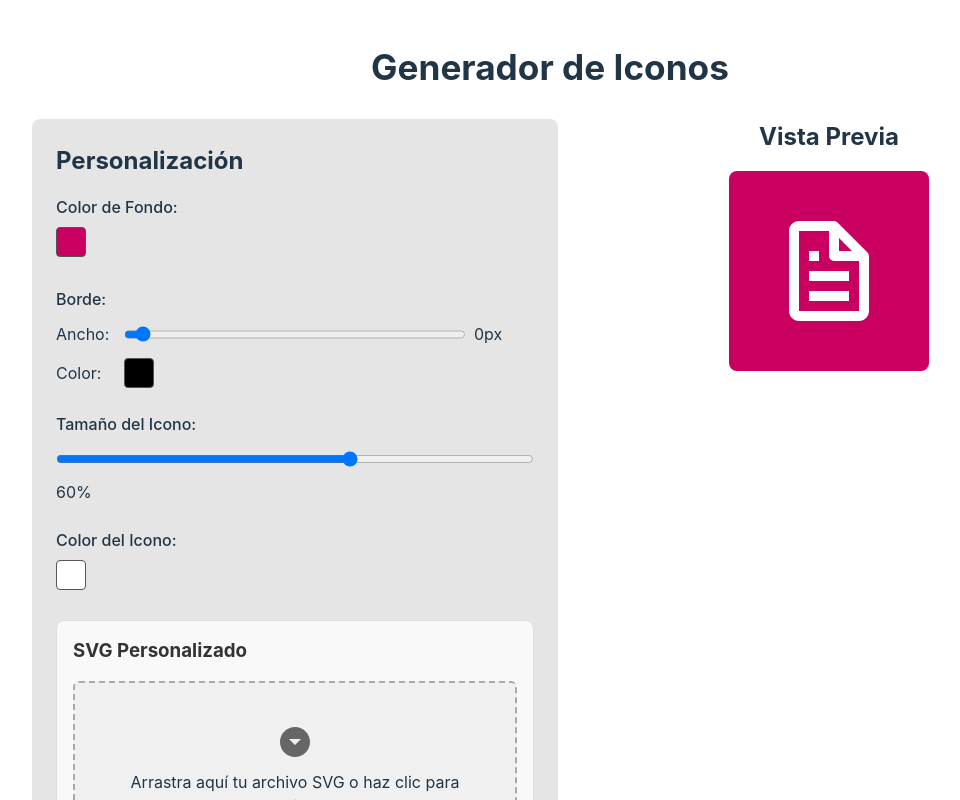
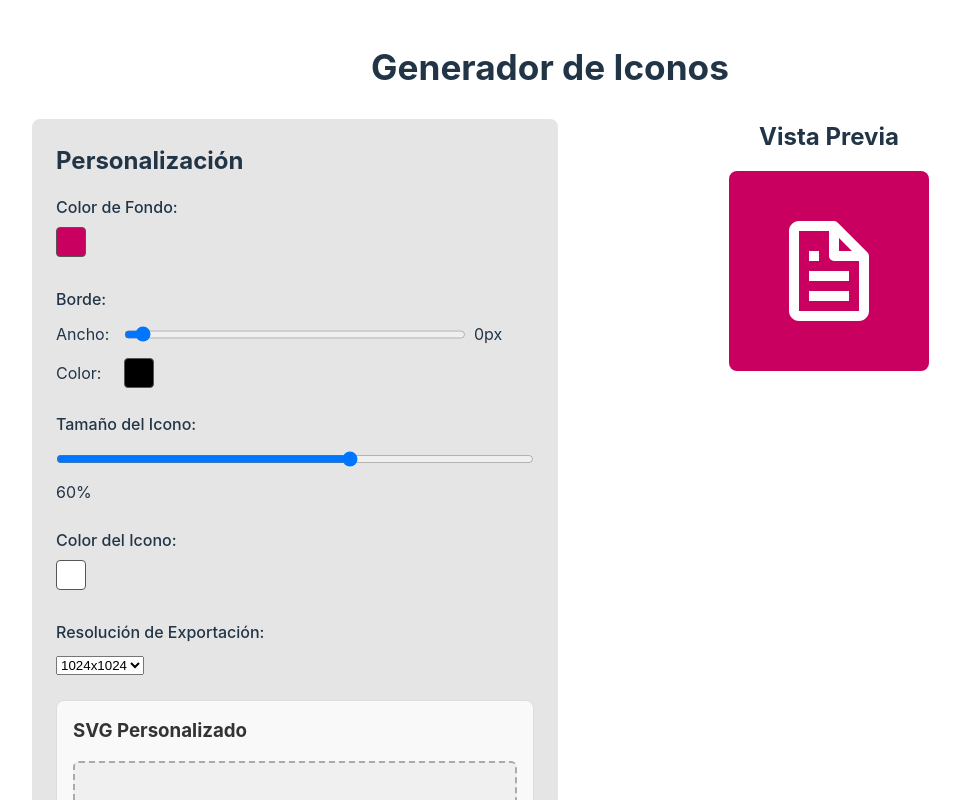
Before and after one commit to sinnick/wara-icon-generator, a React (Vite) app: page / in a window 1280 px wide. Shown: the top 800 px of the page, without its empty margins (90-1050 px from the left). Built offline with nearby package versions, Linux system fonts and the light colour scheme; the HTML template or start-up script is replaced by a standard one.

Commit message:
se puede seleccionar tamaño del icono

```diff
--- a/src/App.jsx
+++ b/src/App.jsx
@@ -16,6 +16,7 @@ function App() {
 	const [iconColor, setIconColor] = useState('#FFFFFF') // Color blanco por defecto para el icono
 	const [iconSize, setIconSize] = useState(60)
 	const [customSvg, setCustomSvg] = useState(null) // Estado para el SVG personalizado
+	const [exportSize, setExportSize] = useState(1024); // Resolución de exportación (px)
 
 	const iconRef = useRef(null)
 
@@ -41,13 +42,15 @@ function App() {
 	const downloadIcon = async () => {
 		if (iconRef.current) {
 			try {
+				const resolution = exportSize;
+				const scaleFactor = resolution / 200;
 				// Crear un contenedor temporal para la versión de exportación del icono
 				const tempContainer = document.createElement('div');
 				tempContainer.style.position = 'absolute';
 				tempContainer.style.left = '-9999px';
 				tempContainer.style.top = '-9999px';
-				tempContainer.style.width = '1024px';
-				tempContainer.style.height = '1024px';
+				tempContainer.style.width = `${resolution}px`;
+				tempContainer.style.height = `${resolution}px`;
 				document.body.appendChild(tempContainer);
 
 				// Crear el elemento del icono para exportación
@@ -55,7 +58,7 @@ function App() {
 				exportIcon.style.width = '100%';
 				exportIcon.style.height = '100%';
 				exportIcon.style.backgroundColor = backgroundColor;
-				exportIcon.style.border = `${borderWidth * 5}px solid ${borderColor}`; // Escalar el borde proporcionalmente
+				exportIcon.style.border = `${borderWidth * scaleFactor}px solid ${borderColor}`; // Escalar el borde proporcionalmente
 				exportIcon.style.borderRadius = '16px'; // Bordes redondeados como en la vista previa
 				exportIcon.style.boxSizing = 'border-box';
 				exportIcon.style.display = 'flex';
@@ -130,12 +133,12 @@ function App() {
 				// Esperar a que el componente se renderice
 				await new Promise(resolve => setTimeout(resolve, 100));
 
-				// Capturar la imagen con exactamente 1024x1024 píxeles
+				// Capturar la imagen con la resolución seleccionada
 				const dataUrl = await toPng(exportIcon, {
 					quality: 1.0,
-					pixelRatio: 1, // Usar pixelRatio de 1 para mantener el tamaño exacto
-					width: 1024,
-					height: 1024
+					pixelRatio: 1, // Mantener el tamaño exacto
+					width: resolution,
+					height: resolution
 				});
 
 				// Limpiar
@@ -198,6 +201,14 @@ function App() {
 					<div className="control-group">
 						<label>Color del Icono:</label>
 						<ColorPicker color={iconColor} onChange={setIconColor} />
+					</div>
+
+					<div className="control-group">
+						<label>Resolución de Exportación:</label>
+						<select value={exportSize} onChange={(e) => setExportSize(Number(e.target.value))}>
+							<option value={512}>512x512</option>
+							<option value={1024}>1024x1024</option>
+						</select>
 					</div>
 
 					<div className="control-group">
```
